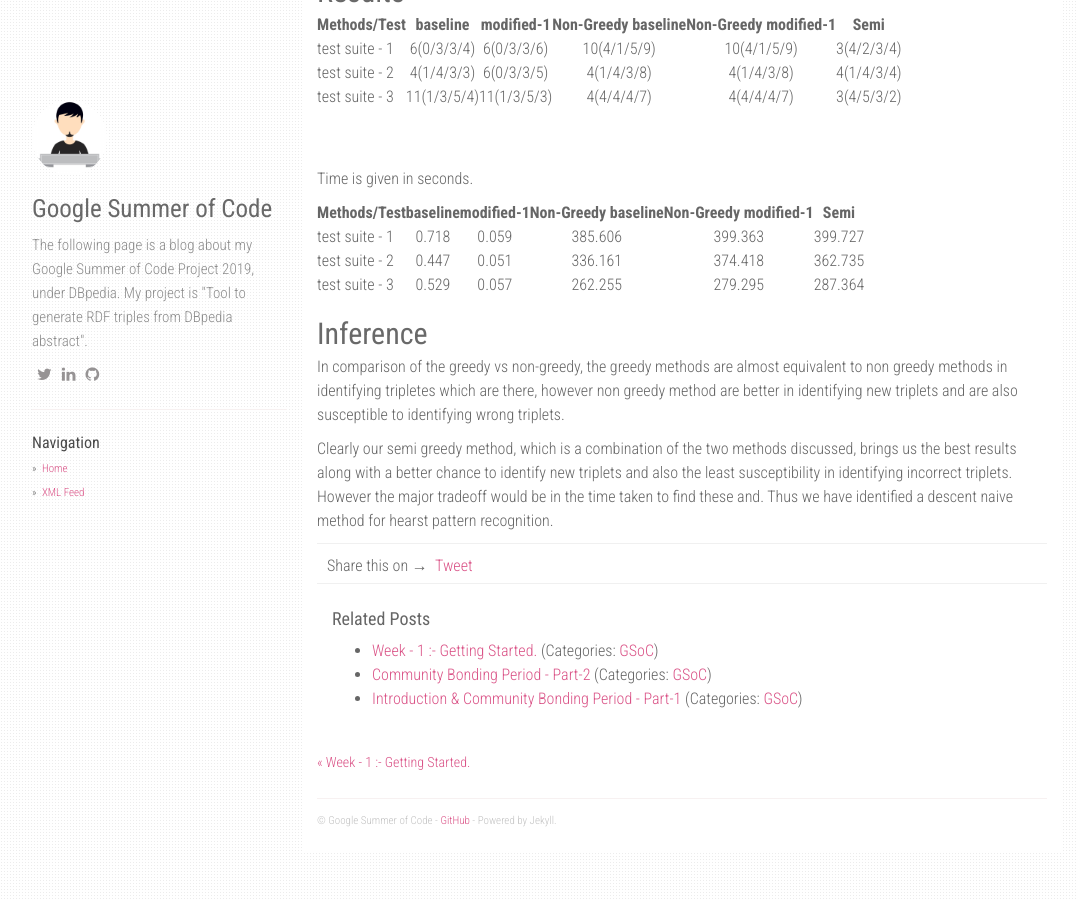
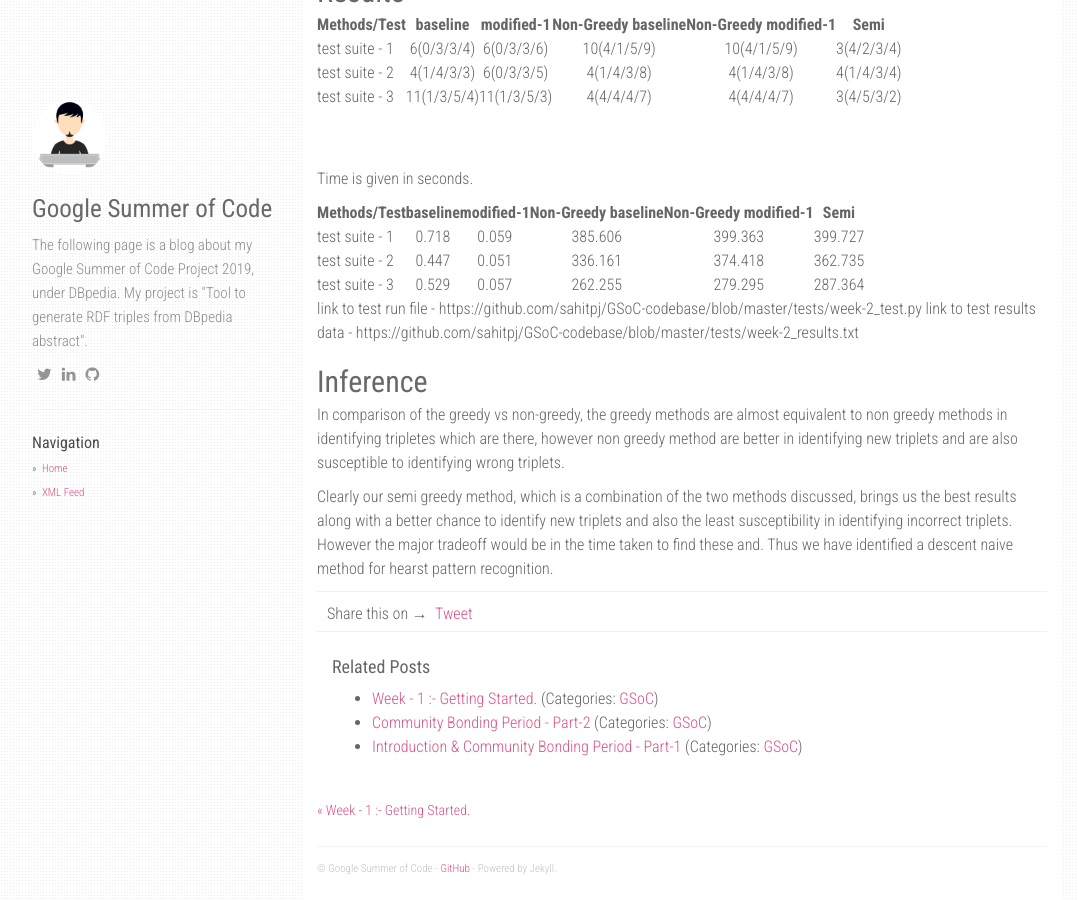
Before and after one commit to sahitpj/gs, a Jekyll site: the page built from docs/_posts/2019-06-09-Week-2.md, in a window 1280 px wide and 900 px high, scrolled down 2861 px. Shown: the whole window, without its empty margins (53-1131 px from the left). Built offline with Jekyll 4.4.1, drawn with Linux system fonts in a browser that asks for light colours; nearby versions of some CDN libraries; comment, search, counter and statistics services are not loaded.

Commit message:
added links to test runfile and test results for week-2

```diff
--- a/docs/_posts/2019-06-09-Week-2.md
+++ b/docs/_posts/2019-06-09-Week-2.md
@@ -132,6 +132,9 @@
 | test suite - 3 | 0.529 | 0.057 | 262.255 | 279.295 | 287.364 |
 
 
+link to test run file - https://github.com/sahitpj/GSoC-codebase/blob/master/tests/week-2_test.py
+link to test results data - https://github.com/sahitpj/GSoC-codebase/blob/master/tests/week-2_results.txt
+
 ## Inference
 
 In comparison of the greedy vs non-greedy, the greedy methods are almost equivalent to non greedy methods in identifying tripletes which are there, however non greedy method are better in identifying new triplets and are also susceptible to identifying wrong triplets.
```
